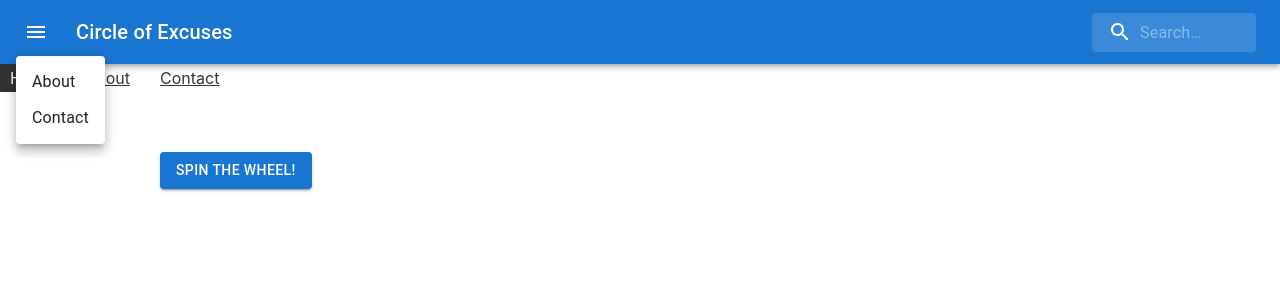
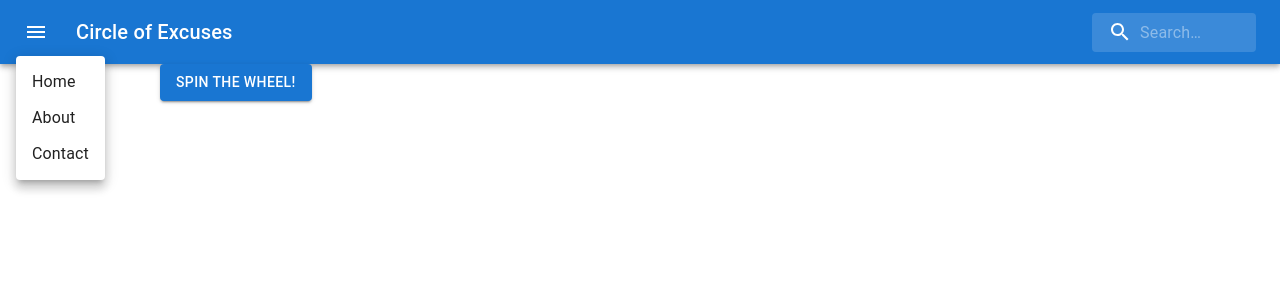
Before and after one commit to giorgiovh/circle-of-excuses, a React (Create React App) app: page / in a window 1280 px wide. Both pictures are taken after a click on the button "open drawer". Shown: the top 300 px of the page. Built offline with nearby package versions, Linux system fonts and the light colour scheme; data requests are answered from the project's data file.

Commit message:
turns the menu items into links

```diff
--- a/src/App.css
+++ b/src/App.css
@@ -1,4 +1,4 @@
-.pages{
+.pages {
   max-width: 960px;
   margin: 0 auto;
 }
--- a/src/App.js
+++ b/src/App.js
@@ -8,14 +8,8 @@ import SearchAppBar from './components/SearchAppBar';
 function App() {
   return (
     <div className="App">
-      <SearchAppBar />
       <BrowserRouter>
-        <nav>
-          <NavLink exact to="/">Home</NavLink>
-          <NavLink to="/about">About</NavLink>
-          <NavLink to="/contact">Contact</NavLink>
-        </nav>
-
+        <SearchAppBar />
         <div className="pages">
           <Routes>
             <Route exact path='/' element={<Home/>} />
--- a/src/components/SearchAppBar.js
+++ b/src/components/SearchAppBar.js
@@ -1,4 +1,5 @@
-import * as React from 'react';
+import { useState } from 'react';
+import { NavLink } from 'react-router-dom';
 import { styled, alpha } from '@mui/material/styles';
 import AppBar from '@mui/material/AppBar';
 import Box from '@mui/material/Box';
@@ -54,11 +55,14 @@ const StyledInputBase = styled(InputBase)(({ theme }) => ({
 }));
 
 export default function SearchAppBar() {
-  const [anchorEl, setAnchorEl] = React.useState(null);
+  const [anchorEl, setAnchorEl] = useState(null);
+
   const open = Boolean(anchorEl);
+
   const handleClick = (event) => {
     setAnchorEl(event.currentTarget);
   };
+
   const handleClose = () => {
     setAnchorEl(null);
   };
@@ -86,8 +90,9 @@ export default function SearchAppBar() {
               'aria-labelledby': 'basic-button',
             }}
           >
-            <MenuItem onClick={handleClose}>About</MenuItem>
-            <MenuItem onClick={handleClose}>Contact</MenuItem>
+            <MenuItem component={NavLink} exact to="/" onClick={handleClose}>Home</MenuItem>
+            <MenuItem component={NavLink} to="/about" onClick={handleClose}>About</MenuItem>
+            <MenuItem component={NavLink} to="/contact" onClick={handleClose}>Contact</MenuItem>
           </Menu>
           <Typography
             variant="h6"
```
